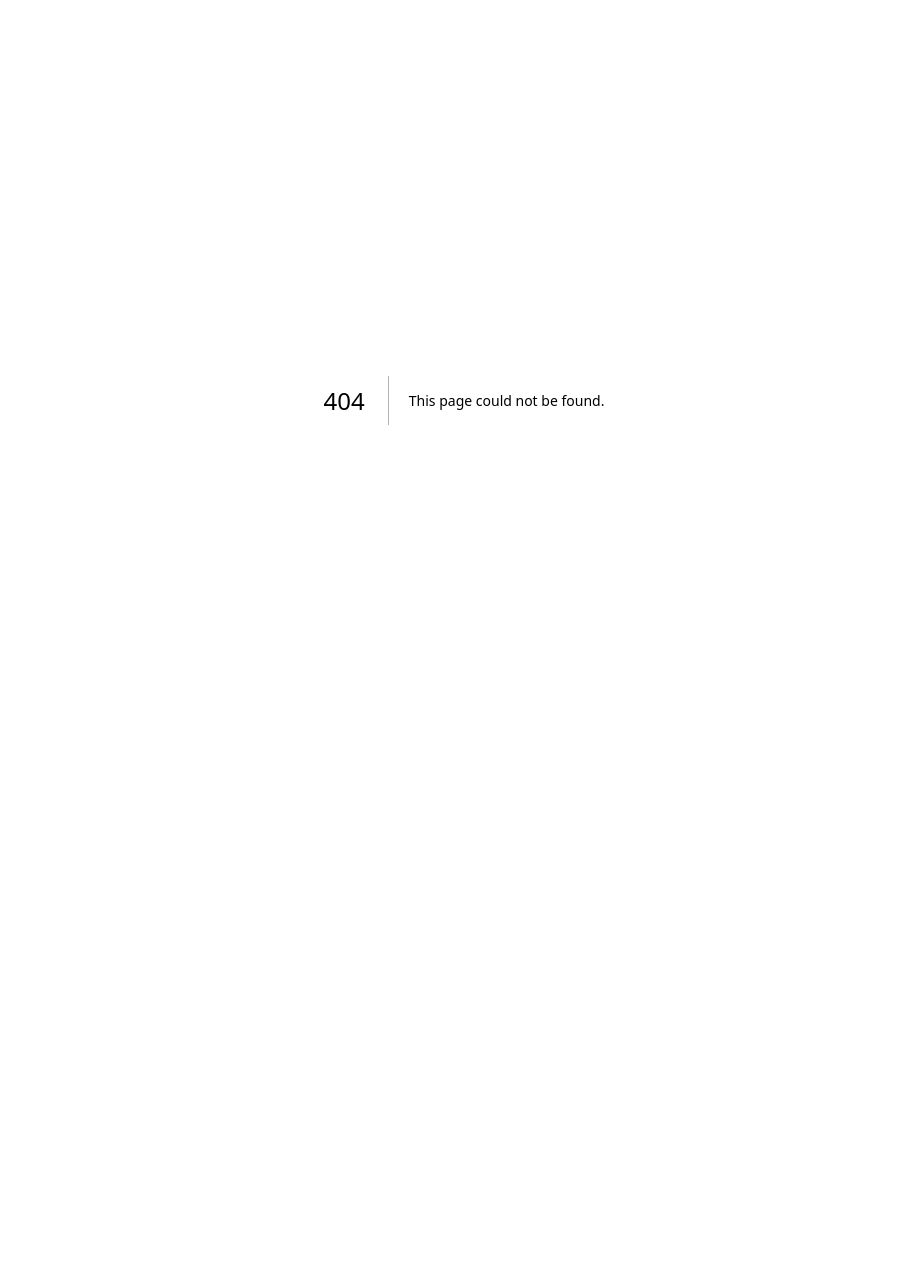
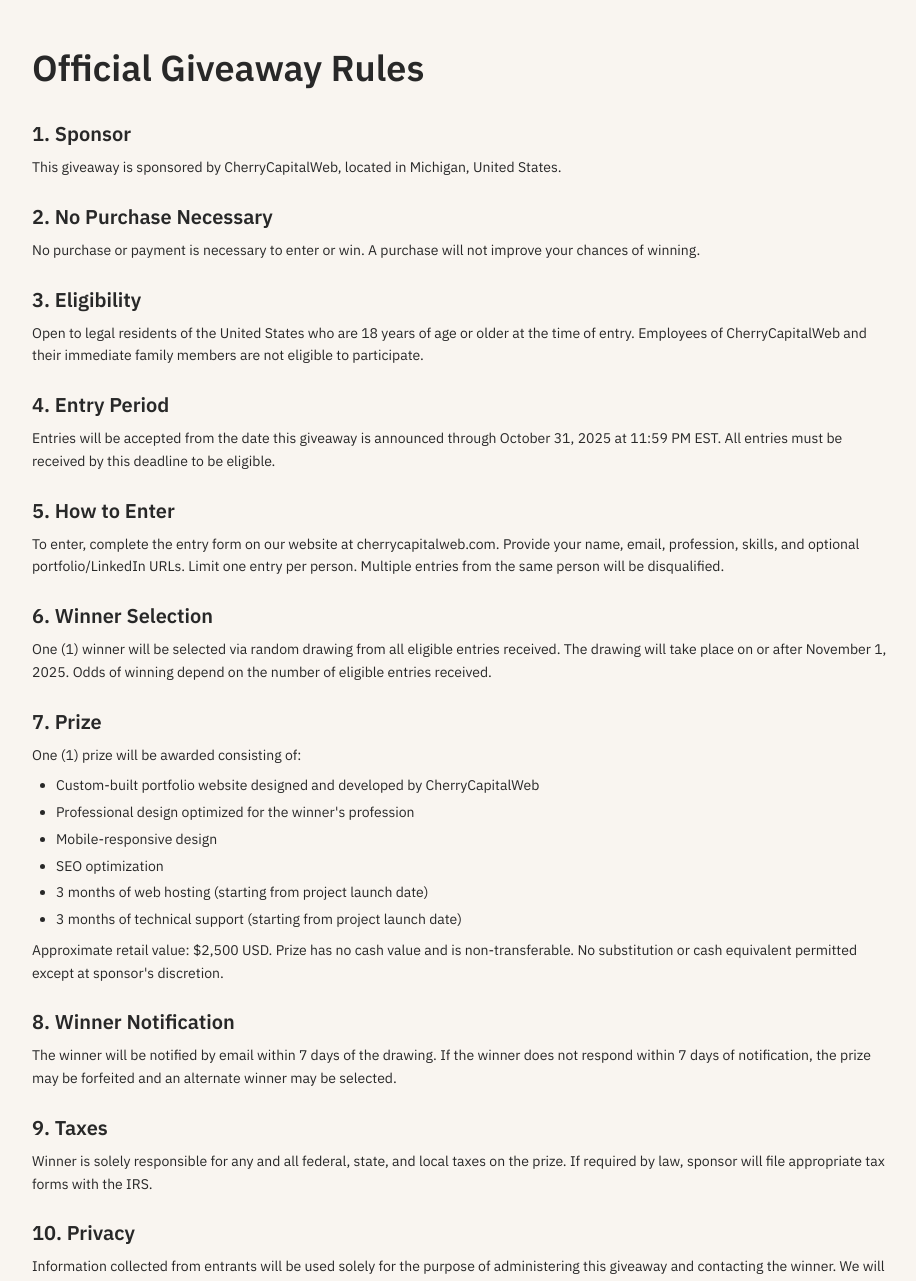
Before and after one commit to thuggys/cherrycap, a Next.js app: page /giveaway-rules in a window 1280 px wide. Before the commit this address had no page. Shown: the top 1281 px of the page, without its empty margins (176-1092 px from the left). Before the commit the page ends 800 px from the top, so only its background shows below. Built offline with nearby package versions, Linux system fonts and the light colour scheme.

Commit message:
feat: update raffle messaging and remove RaffleSection; add official giveaway rules page

```diff
--- /dev/null
+++ b/src/app/giveaway-rules/page.tsx
@@ -0,0 +1,140 @@
+export default function GiveawayRulesPage() {
+  return (
+    <div className="min-h-screen px-4 py-12 max-w-4xl mx-auto">
+      <h1 className="text-4xl font-bold mb-8">Official Giveaway Rules</h1>
+
+      <div className="space-y-6 text-sm leading-relaxed">
+        <section>
+          <h2 className="text-xl font-bold mb-2">1. Sponsor</h2>
+          <p>
+            This giveaway is sponsored by CherryCapitalWeb, located in Michigan, United States.
+          </p>
+        </section>
+
+        <section>
+          <h2 className="text-xl font-bold mb-2">2. No Purchase Necessary</h2>
+          <p>
+            No purchase or payment is necessary to enter or win. A purchase will not improve your chances of winning.
+          </p>
+        </section>
+
+        <section>
+          <h2 className="text-xl font-bold mb-2">3. Eligibility</h2>
+          <p>
+            Open to legal residents of the United States who are 18 years of age or older at the time of entry.
+            Employees of CherryCapitalWeb and their immediate family members are not eligible to participate.
+          </p>
+        </section>
+
+        <section>
+          <h2 className="text-xl font-bold mb-2">4. Entry Period</h2>
+          <p>
+            Entries will be accepted from the date this giveaway is announced through October 31, 2025 at 11:59 PM EST.
+            All entries must be received by this deadline to be eligible.
+          </p>
+        </section>
+
+        <section>
+          <h2 className="text-xl font-bold mb-2">5. How to Enter</h2>
+          <p>
+            To enter, complete the entry form on our website at cherrycapitalweb.com. Provide your name, email,
+            profession, skills, and optional portfolio/LinkedIn URLs. Limit one entry per person. Multiple entries
+            from the same person will be disqualified.
+          </p>
+        </section>
+
+        <section>
+          <h2 className="text-xl font-bold mb-2">6. Winner Selection</h2>
+          <p>
+            One (1) winner will be selected via random drawing from all eligible entries received. The drawing
+            will take place on or after November 1, 2025. Odds of winning depend on the number of eligible entries received.
+          </p>
+        </section>
+
+        <section>
+          <h2 className="text-xl font-bold mb-2">7. Prize</h2>
+          <p>One (1) prize will be awarded consisting of:</p>
+          <ul className="list-disc ml-6 mt-2 space-y-1">
+            <li>Custom-built portfolio website designed and developed by CherryCapitalWeb</li>
+            <li>Professional design optimized for the winner&apos;s profession</li>
+            <li>Mobile-responsive design</li>
+            <li>SEO optimization</li>
+            <li>3 months of web hosting (starting from project launch date)</li>
+            <li>3 months of technical support (starting from project launch date)</li>
+          </ul>
+          <p className="mt-2">
+            Approximate retail value: $2,500 USD. Prize has no cash value and is non-transferable.
+            No substitution or cash equivalent permitted except at sponsor&apos;s discretion.
+          </p>
+        </section>
+
+        <section>
+          <h2 className="text-xl font-bold mb-2">8. Winner Notification</h2>
+          <p>
+            The winner will be notified by email within 7 days of the drawing. If the winner does not respond
+            within 7 days of notification, the prize may be forfeited and an alternate winner may be selected.
+          </p>
+        </section>
+
+        <section>
+          <h2 className="text-xl font-bold mb-2">9. Taxes</h2>
+          <p>
+            Winner is solely responsible for any and all federal, state, and local taxes on the prize.
+            If required by law, sponsor will file appropriate tax forms with the IRS.
+          </p>
+        </section>
+
+        <section>
+          <h2 className="text-xl font-bold mb-2">10. Privacy</h2>
+          <p>
+            Information collected from entrants will be used solely for the purpose of administering this giveaway
+            and contacting the winner. We will not sell, share, or distribute your information to third parties.
+            See our privacy practices in the entry form disclosure.
+          </p>
+        </section>
+
+        <section>
+          <h2 className="text-xl font-bold mb-2">11. Limitation of Liability</h2>
+          <p>
+            By entering, participants agree to release and hold harmless CherryCapitalWeb, its owners, employees,
+            and agents from any and all liability for any injuries, losses, or damages of any kind arising from
+            participation in this giveaway or acceptance/use of the prize.
+          </p>
+        </section>
+
+        <section>
+          <h2 className="text-xl font-bold mb-2">12. General Conditions</h2>
+          <p>
+            Sponsor reserves the right to cancel, suspend, or modify the giveaway if fraud, technical failures,
+            or any other factor beyond sponsor&apos;s reasonable control impairs the integrity or proper functioning
+            of the giveaway. Sponsor reserves the right to disqualify any individual found to be tampering with
+            the entry process or violating these rules.
+          </p>
+        </section>
+
+        <section>
+          <h2 className="text-xl font-bold mb-2">13. Governing Law</h2>
+          <p>
+            This giveaway is governed by the laws of the State of Michigan, without regard to conflicts of law principles.
+          </p>
+        </section>
+
+        <section>
+          <h2 className="text-xl font-bold mb-2">14. Contact Information</h2>
+          <p>
+            For questions about this giveaway, contact:<br />
+            CherryCapitalWeb<br />
+            Email: scott@cherrycapitalweb.com<br />
+            Phone: (616) 260-9863
+          </p>
+        </section>
+      </div>
+
+      <div className="mt-12 pt-6 border-t">
+        <p className="text-xs text-muted-foreground">
+          Last updated: October 18, 2025
+        </p>
+      </div>
+    </div>
+  );
+}
--- a/src/app/page.tsx
+++ b/src/app/page.tsx
@@ -10,7 +10,6 @@
 import ExperienceSection from "@/components/sections/ExperienceSection";
 import ContactMeSection from "@/components/sections/ContactMeSection";
 import FooterSection from "@/components/sections/FooterSection";
-import { RaffleSection } from "@/components/sections/RaffleSection";
 
 import LandingAnimationWrapper from "@/components/LandingAnimationWrapper";
 
@@ -30,8 +29,6 @@
       <SectionSeparator className="full-line-bottom" />
       <ProjectsSection />
       <SectionSeparator className="full-line-bottom" />
-      <RaffleSection />
-      <SectionSeparator className="full-line-bottom" />
       <ExperienceSection />
       <SectionSeparator className="full-line-bottom" />
       <ContactMeSection />
--- a/src/components/RaffleForm.tsx
+++ b/src/components/RaffleForm.tsx
@@ -57,7 +57,7 @@
 
       setMessage({
         type: "success",
-        text: "You're in the raffle! Good luck! 🎉",
+        text: "You're entered! Good luck! 🎉",
       });
 
       await confetti({
@@ -203,13 +203,13 @@
       )}
 
       <p className="text-xs text-muted-foreground text-center">
-        By submitting, you agree we&apos;ll use your info only for the raffle and to contact you if you win.
+        By submitting, you agree we&apos;ll use your info only for this giveaway and to contact you if you win.
         We won&apos;t share or sell your data.
       </p>
 
       <div className="flex justify-center">
         <InteractiveHoverButton type="submit" disabled={isSubmitting} className="px-4 py-2 text-sm">
-          {isSubmitting ? "Submitting..." : "Enter the Raffle"}
+          {isSubmitting ? "Submitting..." : "Enter Giveaway"}
         </InteractiveHoverButton>
       </div>
     </form>
--- a/src/components/sections/RaffleSection.tsx
+++ b/src/components/sections/RaffleSection.tsx
@@ -39,7 +39,7 @@
               freelancers, and anyone ready to level up their online presence.
             </p>
             <p className="text-sm font-mono text-primary font-bold mb-6">
-              🎯 1 Winner will be selected! Applications accepted until October 31st.
+              🎯 1 Winner will be selected! Entries accepted until October 31st.
             </p>
 
             <div className="bg-card p-6 rounded border border-border mb-6">
@@ -77,7 +77,7 @@
               <p className="text-sm text-muted-foreground font-mono">
                 Fill out the form below with your info and tell us about your skills. We&apos;ll randomly select
                 a winner. The selected winner will work with us to create a portfolio that makes hiring
-                managers say &quot;yes&quot; before they even meet you.
+                managers say &quot;yes&quot; before they even meet you. <a href="/giveaway-rules" className="text-primary hover:underline">Official Rules</a>
               </p>
             </div>
           </div>
```
